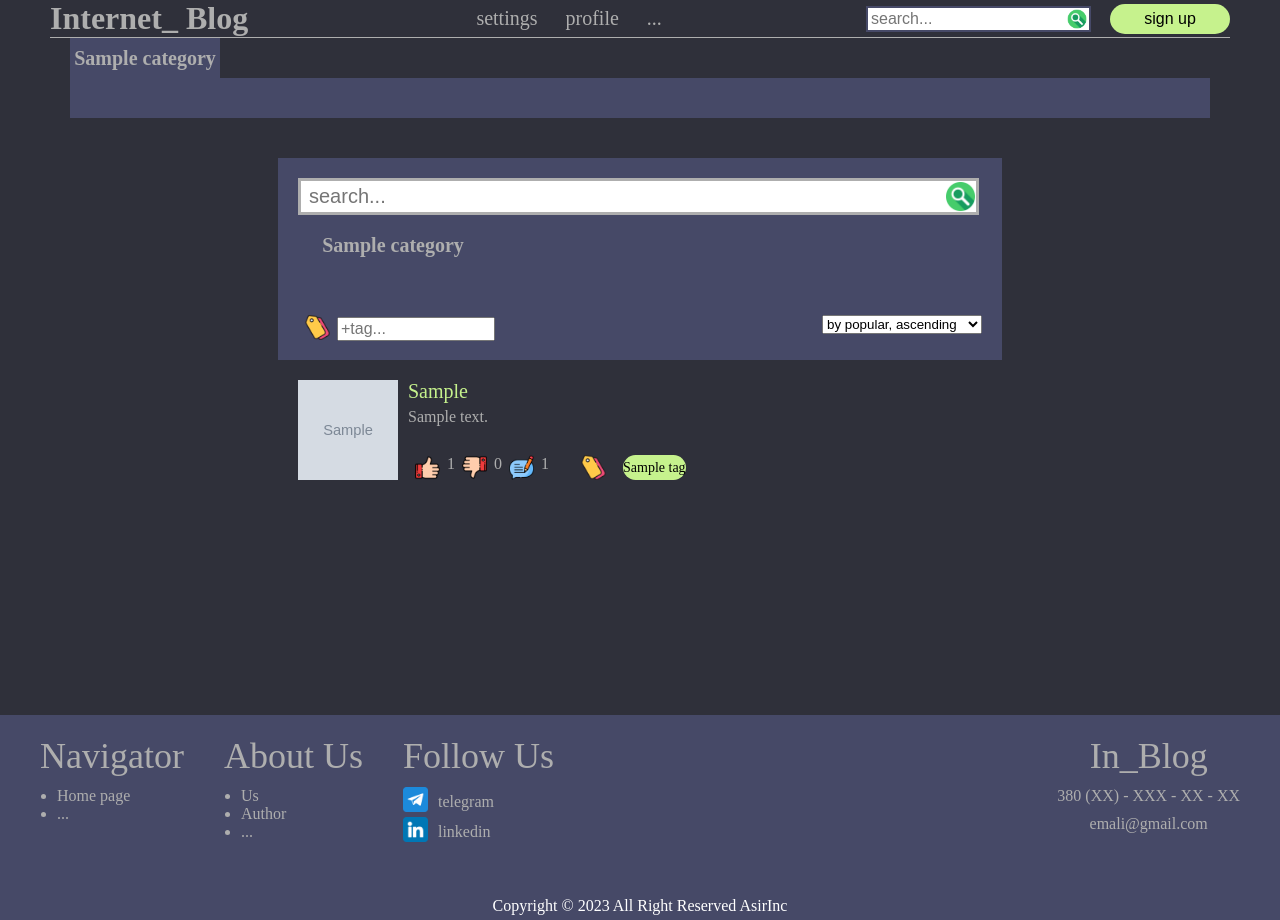
After one commit to Asirg/internet-blog-web, a Django app: page /search/ in a window 1280 px wide. The commit adds this page. Run offline with Django 4.2, Linux system fonts and the light colour scheme; tables that the repository leaves empty hold one stand-in row (values such as "Sample post"); grey boxes marked "Sample" are stand-in pictures; some libraries are stand-ins or nearby versions.

Commit message:
add saerch page and url

```diff
--- a/src/blog/urls.py
+++ b/src/blog/urls.py
@@ -5,6 +5,8 @@ from blog import views
 
 urlpatterns = [
     path("", views.IndexView.as_view(), name="index"),
+    path("search/", views.SearchView.as_view(), name="search"),
+    path("tags/", views.TagView.as_view(), name="tags"),
     path("category/<slug:url>", views.PostByCategoryView.as_view(), name="category"),
-    path("post/<int:pk>", views.PostDetailView.as_view(), name="post_detail")
+    path("post/<int:pk>", views.PostDetailView.as_view(), name="post_detail"),
 ]
--- a/src/blog/views.py
+++ b/src/blog/views.py
@@ -1,9 +1,11 @@
 from django.shortcuts import render
+from django.http import JsonResponse
 from django.views.generic import ListView, DetailView
 from django.views.generic.base import View
 from django.contrib.auth import get_user_model
+from django.db.models import Q
 
-from blog.models import Post, Category
+from blog.models import Post, Category, Tag
 
 class IndexView(View):
     def get(self, request):
@@ -40,3 +42,47 @@ class PostByCategoryView(ListView):
 class PostDetailView(DetailView):
     model = Post
     template_name = "blog/post_detail.html"
+
+class SearchView(ListView):
+    model = Post
+    template_name = "blog/search.html"
+    paginate_by = 10
+
+    def get_queryset(self):
+        q = self.request.GET.get('q')
+
+        tags = self.request.GET.getlist('tags')
+        categories = self.request.GET.getlist('category')
+
+        sort = self.request.GET.get('sort')
+        sort = sort if sort else "-publication_date"
+
+        queryset = Post.objects.all().order_by(sort)
+
+        if q:
+            queryset = queryset.filter(header__icontains=q)
+        if tags:
+            queryset = queryset.filter(tags__name__in=tags)
+        if categories:
+            queryset = queryset.filter(categories__name__in = categories)
+
+        return queryset.distinct()
+
+    def get_context_data(self, **kwargs):
+        context = super().get_context_data(**kwargs)
+        context['par'] = {
+            "q": self.request.GET.get("q") if self.request.GET.get("q") else "",
+            "sort": self.request.GET.get('sort') if self.request.GET.get("sort") else "-publication_date",
+            "category_list": self.request.GET.getlist('category'),
+            "tag_list": self.request.GET.getlist('tags') ,
+        }
+        return context
+
+class TagView(View):
+    def get(self, request):
+        print(request.GET)
+        query = request.GET.get('q')
+        if query:
+            return JsonResponse(list(Tag.objects.filter(name__contains=request.GET.get('q')).values("id", "name")), safe=False)
+        else:
+            return JsonResponse([], safe=False)
--- a/src/static/css/styles.css
+++ b/src/static/css/styles.css
@@ -61,9 +61,17 @@ a{
     font-family: 'Frank Ruhl Libre';
     font-weight: bold;
 }
+
+.search-sign{
+    display: flex;
+    flex-direction: row;
+    align-items: center;
+}
+
 .button-signup{
     width: 120px;
     height: 30px;
+    margin-left: 20px;
 
     background: none;
     background-color: var(--color-green);
@@ -84,7 +92,7 @@ a{
 .category-menu{
     padding: 0 var(--padding-big);
 }
-#main-category{
+.main-category{
     height: 40px;
 
     display: flex;
@@ -331,36 +339,36 @@ footer .contact{
     flex-direction: column;
 }
 
-.post-content .post-block{
+.post-list .post-block{
     margin-bottom: 20px;
 
     display: flex;
     flex-direction: row;
 }
-.post-content .post-header{
+.post-list .post-header{
     margin-bottom: 5px;
 }
-/* .post-content .post-img{
+/* .post-list .post-img{
     width: ;
 } */
 
-.post-content .post-inf{
+.post-list .post-inf{
     display: flex;
     flex-direction: column;
     justify-content: space-between;
 }
 
-.post-content .post-text{
+.post-list .post-text{
     display: flex;
     flex-direction: column;
 }
 
-.post-content .post-describe{
+.post-list .post-describe{
     font-size: var(--text-medium-size);
     color: var(--color-light-gray);
 }
 
-.post-content .post-labels{
+.post-list .post-labels{
     display: flex;
     flex-direction: row;
     font-size: var(--text-medium-size);
@@ -595,3 +603,136 @@ footer .contact{
     color: var(--color-light-gray);
     font-size: var(--text-big-size);
 }
+
+/* ********************************************* */
+.search-input{
+    width: calc(100% - 36px);
+    border: solid 2px var(--color-dark-blue);
+    padding: 2px 3px;
+    padding-right: 30px;
+    font-size: var(--text-medium-size);
+    outline: none;
+}
+.search-button{
+    padding: 0px;
+    margin: 0px;
+    margin-left: -24px;
+
+    outline: none;
+    border: none;
+    background-color: rgba(0, 0, 0, 0);
+}
+
+.search-button img{
+    margin-top: -15px;
+    position: absolute;
+    width: 20px;
+    height: 20px;
+}
+
+.search-page{
+    display: flex;
+    flex-direction: column;
+    align-items: center;
+    gap: 20px;
+}
+
+.search-block{
+    background-color: var(--color-dark-blue);
+    width: 60%;
+    padding: 20px;
+
+    display: flex;
+    flex-direction: column;
+    gap: 10px;
+}
+
+.search-block .search-block-input .search-input{
+    width: calc(100% - 65px);
+    border: 3px solid var(--color-light-gray);
+    font-size: var(--text-big-size);
+    padding: 4px 8px;
+    padding-right: 48px;
+}
+.search-block .search-block-input .search-button{
+    position: absolute;
+    padding: 0px;
+    margin: 0px;
+    margin-left: -34px;
+
+    outline: none;
+    border: none;
+    background-color: rgba(0, 0, 0, 0);
+}
+.search-block .search-block-input .search-button img{
+    margin-top: 3px;
+    position: absolute;
+    width: 31px;
+    height: 31px;
+}
+.search-add{
+    display: flex;
+    flex-direction: row;
+    justify-content: space-between;
+}
+.search-tags{
+    display: flex;
+    flex-direction: row;
+    align-items: center;
+}
+
+.search-page .post-list{
+    width: 60%;
+    justify-content: flex-start;
+}
+
+#search-category-menu input{
+    padding: 0px;
+    margin: 0px;
+    width: 0px;
+    height: 0px;
+}
+
+#search-category-menu .sub-category label{
+    height: 100%;
+    width: 140px;
+
+    background-color: var(--color-dark-blue);
+    color: var(--color-light-gray);
+}
+
+#search-category-menu .item.active{
+    background-color: var(--color-dark-gray);
+}
+
+.append-tags{
+    height: 21px;
+}
+#add-tags-input{
+    width: 150px;
+    font-size: var(--text-medium-size);
+}
+
+#tags-search-menu{
+    width: 153px;
+    display: none;
+    position: absolute;
+
+    border: 2px solid var(--color-light-gray);
+    border-top: none;
+}
+#tags-search-menu.active{
+    display: block;
+}
+#tags-search-menu div{
+    background-color: var(--color-dark-blue);
+    padding: 4px 4px 2px 4px;
+    border-bottom: 1px solid var(--color-dark-gray);
+    font-size: var(--text-medium-size);
+    color: var(--color-light-gray)
+}
+
+#tags-search-menu div:hover{
+    background-color: var(--color-green);
+    color: var(--color-dark-gray)
+}
--- a/src/static/js/script.js
+++ b/src/static/js/script.js
@@ -1,14 +1,157 @@
-active_item = document.querySelector(".item.active");
-active_sub_category_menu = document.querySelector(".sub-category.active");
-sub_category_menus = document.querySelectorAll(".sub-category");
+active_item = document.querySelector('#header-category-menu .item.active');
+active_sub_category_menu = document.querySelector('#header-category-menu .sub-category.active');
+sub_category_menus = document.querySelectorAll('#header-category-menu .sub-category');
 
-function func(e, index){
-    active_item.classList.remove("active");
-    active_sub_category_menu.classList.remove("active");
+function header_category_select(e, index){
+    active_item.classList.remove('active');
+    active_sub_category_menu.classList.remove('active');
 
-    e.target.classList.add("active");
-    sub_category_menus[index].classList.add("active");
+    e.target.classList.add('active');
+    sub_category_menus[index].classList.add('active');
 
     active_item = e.target;
     active_sub_category_menu = sub_category_menus[index];
 }
+
+search_menu = document.querySelector('#search-category-menu');
+if (search_menu) {
+    search_main_category_items = search_menu.querySelectorAll('.main-category .item');
+
+    search_active_sub_category_menu = search_menu.querySelector('#search-category-menu .sub-category.active');
+    search_sub_category_menus = search_menu.querySelectorAll('#search-category-menu .sub-category');
+
+    for ( let i = 0; i < search_sub_category_menus.length; i++){
+        all_item_active = true;
+        for (sub_cat of search_sub_category_menus[i].querySelectorAll(".item")){
+            if (!sub_cat.classList.contains('active'))
+                all_item_active = false;
+        }
+        if (all_item_active && search_sub_category_menus[i].querySelectorAll(".item").length > 0 )
+            search_main_category_items[i].classList.add('active');
+    }
+}
+
+function check_category(e, index){
+    if (e.target.classList.contains('active')){
+        e.target.classList.remove('active');
+
+        search_sub_category_menus[index].querySelectorAll('.item').forEach(element => {
+            element.classList.remove('active');
+            document.getElementById(element.htmlFor).checked = false;
+        });
+    }else{
+        e.target.classList.add('active');
+
+        search_sub_category_menus[index].querySelectorAll('.item').forEach(element => {
+            element.classList.add('active');
+            document.getElementById(element.htmlFor).checked = true;
+        });
+    }
+
+}
+
+function check_subcategory(e, category){
+    if (e.target.classList.contains('active')){
+        e.target.classList.remove('active');
+        search_menu.querySelector(`label[for=${category}]`).classList.remove('active')
+        search_menu.querySelector(`input[id=${category}]`).checked = false;
+    }else{
+        e.target.classList.add('active');
+
+        ls_el = e.target.parentElement.querySelectorAll('label');
+        all_active = true;
+        for (let i = 0; i < ls_el.length; i ++ ){
+            if (!ls_el[i].classList.contains('active'))
+                all_active = false;
+        }
+
+        if (all_active)
+            search_menu.querySelector(`label[for=${category}]`).classList.add('active')
+    }
+}
+
+function search_category_select(e, index){
+    search_active_sub_category_menu.classList.remove('active');
+    search_sub_category_menus[index].classList.add('active');
+    search_active_sub_category_menu = search_sub_category_menus[index];
+}
+
+async function get_req(url){
+    let response = await fetch(url, {
+        method:'get',
+        headers: {
+            'X-Requested-With': 'XMLHttpRequest',
+            'Content-Type': 'application/json'
+        }
+    });
+    return await response.json()
+}
+
+add_tag_menu = document.getElementById("tags-search-menu");
+added_tags_list = document.getElementById("added-tags-list");
+
+document.getElementById("add-tags-input").addEventListener('input', e => {
+    e.preventDefault();
+    const url = `/tags/?q=${e.target.value}`
+    get_req(url).then(result => {
+        add_tag_menu.innerHTML = '';
+        list_result = Object.entries(result);
+
+        if (list_result.length){
+            add_tag_menu.classList.add('active');
+
+            for (const [key, value] of list_result){
+                if (!added_tags_list.querySelector(`input[value="${value['name']}"]`)){
+
+                    let tag = document.createElement("div");
+                    tag.innerHTML = value['name'];
+                    tag.addEventListener('click', event => {
+                        document.getElementById("add-tags-input").value = "";
+
+                        add_tag_menu.innerHTML = "";
+                        add_tag_menu.classList.remove('active');
+
+                        let adtag = document.createElement("div");
+                        adtag.classList.add("tag-block");
+                        adtag.innerHTML = value['name'];
+                        added_tags_list.appendChild(adtag);
+
+                        let adtag_input = document.createElement("input");
+                        adtag_input.type = "hidden";
+                        adtag_input.name = "tags";
+                        adtag_input.value = value['name'];
+                        adtag.appendChild(adtag_input);
+
+                        adtag.addEventListener('click', event => {
+
+                            event.target.remove();
+                        });
+                    })
+                    add_tag_menu.appendChild(tag);
+                }
+            }
+        }else{
+            add_tag_menu.classList.remove('active');
+        }
+    });
+})
+
+select_add_tag = false;
+
+document.getElementById("tags-search-menu").addEventListener('mouseover', e=> {
+    select_add_tag = true;
+})
+document.getElementById("tags-search-menu").addEventListener('mouseleave', e=> {
+    select_add_tag = false;
+})
+
+document.getElementById("add-tags-input").addEventListener('focusout', e=> {
+    e.preventDefault();
+    if (!select_add_tag){
+        add_tag_menu.classList.remove('active');
+    }
+})
+document.getElementById("add-tags-input").addEventListener('focus', e=> {
+    e.preventDefault();
+    add_tag_menu.classList.add('active');
+})
--- /dev/null
+++ b/src/templates/blog/search.html
@@ -0,0 +1,112 @@
+{% extends 'blog/base.html' %}
+
+{% load static %}
+{% load blog_tags %}
+
+{% block content %}
+<div class="search-page">
+    <form action="#" method="get" class="search-block">
+        {% include 'include/search_input.html' %}
+        <div class="category-menu" id="search-category-menu">
+            {% get_main_categories as categories %}
+            <div class="main-category">
+                {% for category in categories %}
+                    <input
+                        type="checkbox"
+                        name="category"
+                        value="{{ category.name }}"
+                        id="{{ category.name }}"
+                        {% if category.name in par.category_list %}
+                            checked
+                        {% endif %}
+                    >
+                    <label
+                        for="{{ category.name }}"
+                        class="item  {% if category.name in par.category_list %}active{% endif %}"
+                        onmouseenter="search_category_select(event, '{{forloop.counter0}}')"
+                        onclick="check_category(event, '{{forloop.counter0}}')"
+                    >{{ category.name }}</label>
+                {% endfor %}
+            </div>
+            {% for category in categories %}
+                <div class="sub-category {% if forloop.counter == 1%}active{% endif %}">
+                    {% for sub_category in category.childs.all %}
+                        <input
+                            type="checkbox"
+                            name="category"
+                            value="{{ sub_category.name }}"
+                            id="{{ sub_category.name }}"
+                            {% if sub_category.name in par.category_list %}
+                                checked
+                            {% endif %}
+                        >
+                        <label
+                            for="{{ sub_category.name }}"
+                            class="item  {% if sub_category.name in par.category_list %}active{% endif %}"
+                            onclick="check_subcategory(event, '{{ category.name }}')"
+                        >{{ sub_category.name }}</label>
+                    {% endfor %}
+                </div>
+            {% endfor %}
+        </div>
+        <div class="search-add">
+            <div class="search-tags">
+                <img src="{% static 'image/tags.png'%}"  class="label">
+                <div class="append-tags">
+                    <input type="text" id="add-tags-input" placeholder="+tag..." value="" onsubmit="event.preventDefault();">
+                    <div id="tags-search-menu">
+                    </div>
+                </div>
+                <div class="post-tags" id="added-tags-list">
+                    {% for tag in par.tag_list %}
+                        <div class="tag-block" onclick="this.remove()">
+                            {{ tag }}
+                            <input type="hidden" name="tags" value="{{tag}}">
+                        </div>
+                    {% endfor %}
+                </div>
+            </div>
+            <div >
+                <select name="sort"> <!--Supplement an id here instead of using 'name'-->
+                    <option value="number_of_views" selected>by popular, ascending</option>
+                    <option value="-number_of_views">by popular, descending</option>
+
+                    <option value="publication_date">by date, ascending</option>
+                    <option value="-publication_date">by date, descending</option>
+                </select>
+            </div>
+        </div>
+    </form>
+    <div class="post-list">
+        {% for post in post_list %}
+            <a href="{% url 'post_detail' post.id %}">
+                <div class="post-block">
+                    <img src = "{{ post.cover.url }}" class="post-img">
+                    <div class="post-inf">
+                        <div class="post-text">
+                            <span class="post-header">{{ post.header }}</span>
+                            <span class="post-describe">{{ post.describe }}</span>
+                        </div>
+                        <div class="post-labels">
+                            <img src="{% static 'image/like.png'%}" class="label">
+                            {{ post.like_count }}
+                            <img src="{% static 'image/dislike.png'%}"  class="label">
+                            {{ post.dislike_count }}
+                            <img src="{% static 'image/comment.png'%}"  class="label">
+                            {{ post.comment_count }}
+                            <div class="post-tags">
+                                <img src="{% static 'image/tags.png'%}"  class="label">
+                                {% for tag in post.tags.all %}
+                                    <div class="tag-block">
+                                        {{ tag }}
+                                    </div>
+                                {% endfor %}
+                            </div>
+                        </div>
+                    </div>
+                </div>
+            </a>
+        {% endfor %}
+    </div>
+</div>
+{% endblock content %}
--- a/src/templates/include/footer.html
+++ b/src/templates/include/footer.html
@@ -7,7 +7,7 @@
                     Navigator
                 </span>
                 <ul>
-                    <li><a href="#">Home poge</a></li>
+                    <li><a href="#">Home page</a></li>
                     <li><a href="#">...</a></li>
                 </ul>
             </div>
@@ -16,6 +16,7 @@
                     About Us
                 </span>
                 <ul>
+                    <li><a href="/about">Us</a></li>
                     <li><a href="#">Author</a></li>
                     <li><a href="#">...</a></li>
                 </ul>
--- a/src/templates/include/header.html
+++ b/src/templates/include/header.html
@@ -11,18 +11,22 @@
             <span>profile</span>
             <span>...</span>
         </div>
-        <button class="button-signup">
-            sign up
-
-        </button>
+        <div class="search-sign">
+            <form action="{% url 'search' %}" method="get">
+                {% include 'include/search_input.html' %}
+            </form>
+            <button class="button-signup">
+                sign up
+            </button>
+        </div>
     </div>
-    <div class="category-menu">
+    <div class="category-menu" id="header-category-menu">
         {% get_main_categories as categories %}
-        <div id="main-category">
+        <div class="main-category">
             {% for category in categories %}
                 <a  href="{% url 'category' category.url %}"
                     class="item {% if forloop.counter == 1%}active{% endif %}"
-                    onmouseenter="func(event, '{{forloop.counter0}}')">
+                    onmouseenter="header_category_select(event, '{{forloop.counter0}}')">
                     {{ category.name }}
                 </a>
             {% endfor %}
@@ -30,7 +34,7 @@
         {% for category in categories %}
             <div class="sub-category {% if forloop.counter == 1%}active{% endif %}">
                 {% for sub_category in category.childs.all %}
-                    <a href="{{ sub_category.url }}" class="item">
+                    <a href="{% url 'category' sub_category.url %}" class="item">
                         {{ sub_category }}
                     </a>
                 {% endfor %}
--- /dev/null
+++ b/src/templates/include/search_input.html
@@ -0,0 +1,7 @@
+{% load static %}
+<div class="search-block-input">
+    <input type="text" placeholder="search..." class="search-input" value="{{ par.q }}" name="q">
+    <button type="submit" class="search-button">
+        <img src="{% static '/image/search.png'%}">
+    </button>
+</div>
```
Also changed, not shown: src/static/image/search.png (added).
